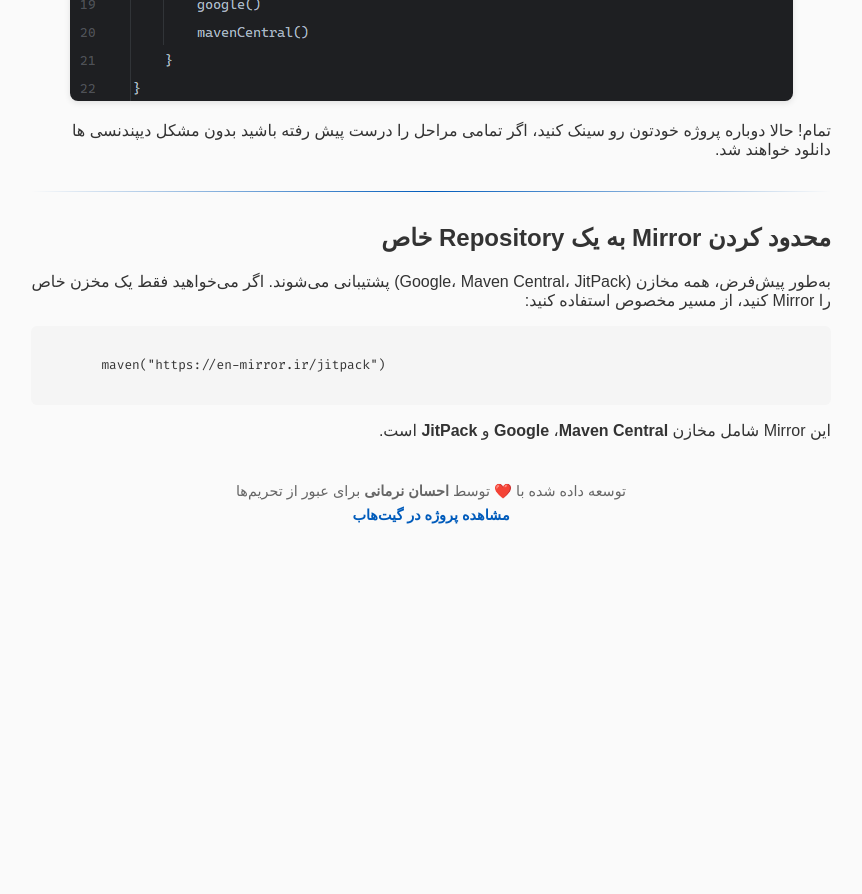
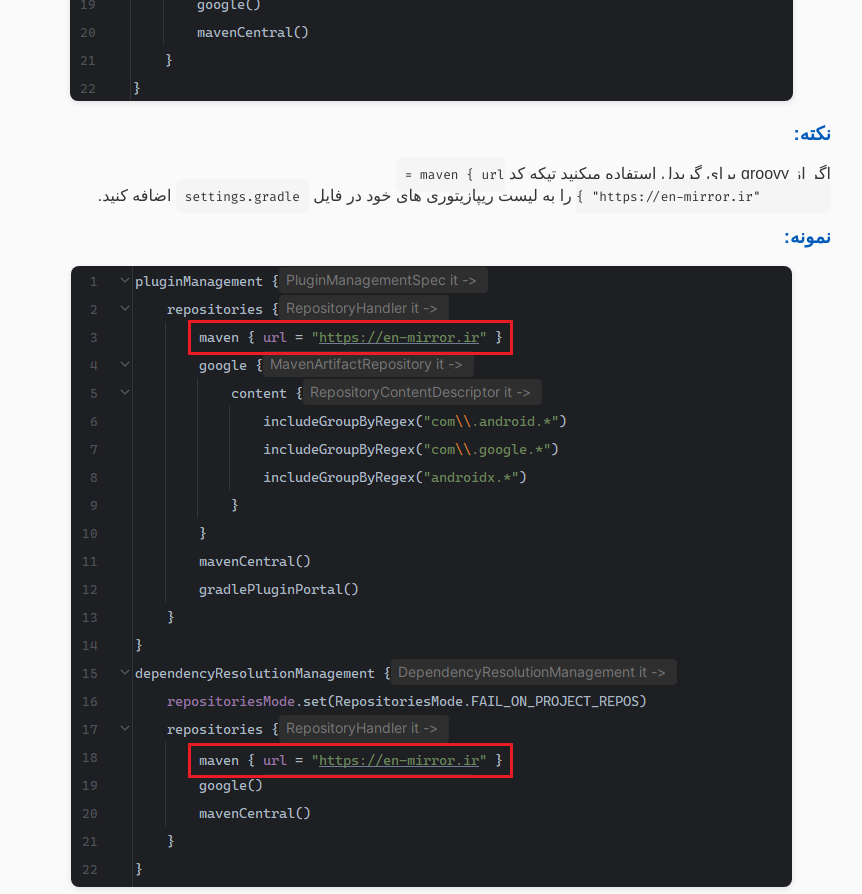
Before and after one commit to ehsannarmani/gradle-mirror-cloudflare-worker, a website: page public/index.html in a window 1280 px wide. Shown: the part 840-1734 px from the top of the page, without its empty margins (209-1071 px from the left). Before the commit the page ends 1403 px from the top, so only its background shows below. Drawn offline with Linux system fonts and the light colour scheme; a small style sheet from the web is missing.

Commit message:
add sample for groovy gradle

```diff
--- a/public/index.html
+++ b/public/index.html
@@ -44,7 +44,7 @@
             color: #333;
         }
 
-        h1, h3 {
+        h1, h3, h4 {
             color: #005bbb;
         }
         code {
@@ -119,6 +119,16 @@
              src="https://github.com/ehsannarmani/gradle-mirror-cloudflare-worker/blob/master/assets/sample.png?raw=true"
              style="max-width: 100%; border-radius: 8px; box-shadow: 0 2px 6px rgba(0,0,0,0.1);"/>
     </div>
+    <h3>نکته:</h3>
+    <p>اگر از groovy برای گریدل استفاده میکنید تیکه کد <code style="display: inline">maven { url =
+        "https://en-mirror.ir" }</code> را به لیست ریپازیتوری های خود در فایل <code style="display: inline;">settings.gradle</code>
+        اضافه کنید.</p>
+    <h3>نمونه:</h3>
+    <div style="text-align: center; margin: 1em 0;">
+        <img alt="نمونه کد Gradle Mirror"
+             src="https://github.com/ehsannarmani/gradle-mirror-cloudflare-worker/blob/master/assets/sample-groovy.png?raw=true"
+             style="max-width: 100%; border-radius: 8px; box-shadow: 0 2px 6px rgba(0,0,0,0.1);"/>
+    </div>
     <p>تمام! حالا دوباره پروژه خودتون رو سینک کنید، اگر تمامی مراحل را درست پیش رفته باشید بدون مشکل دیپندنسی ها دانلود
         خواهند شد.</p>
     <hr>
```
Also changed, not shown: assets/sample-groovy.png (added).
